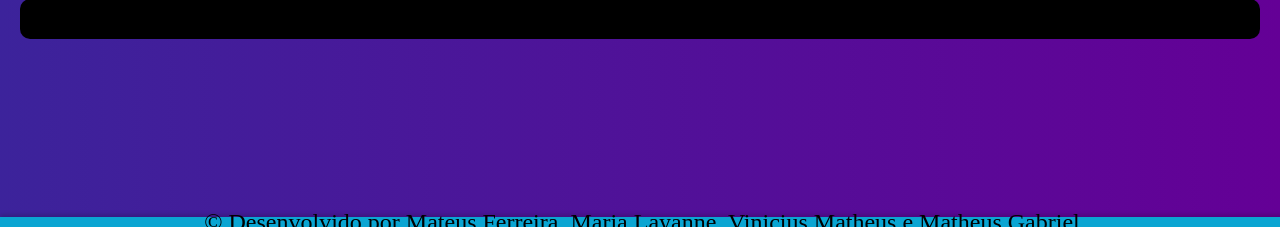
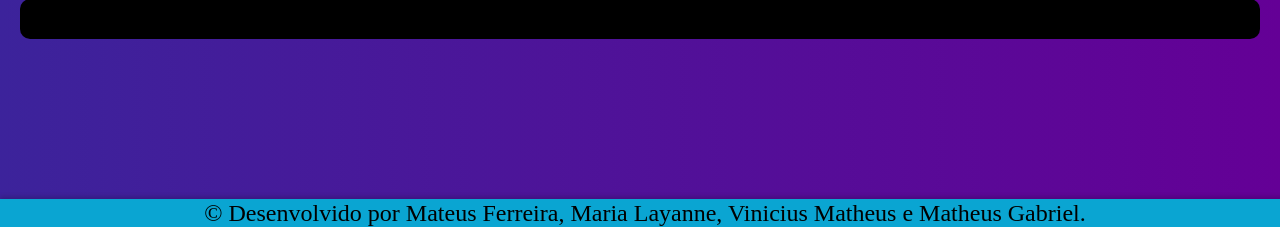
Before and after one commit to mateusferreiraof/unima_engenharia_de_software, a Flask app: template PROJETO/templates/homepage.html in a window 1280 px wide. Shown: the part 573-800 px from the top of the page. Run offline with Flask 3, Linux system fonts and the light colour scheme; the template is opened without the code that fills it, so the values that code supplies are empty.

Commit message:
Update homepage.css

```diff
--- a/PROJETO/static/homepage.css
+++ b/PROJETO/static/homepage.css
@@ -198,5 +198,5 @@ footer {
 
 #paragrafo-footer {
   margin: 0;
-  padding: 5px 0;
+  padding: 14px 0;
 }
```
